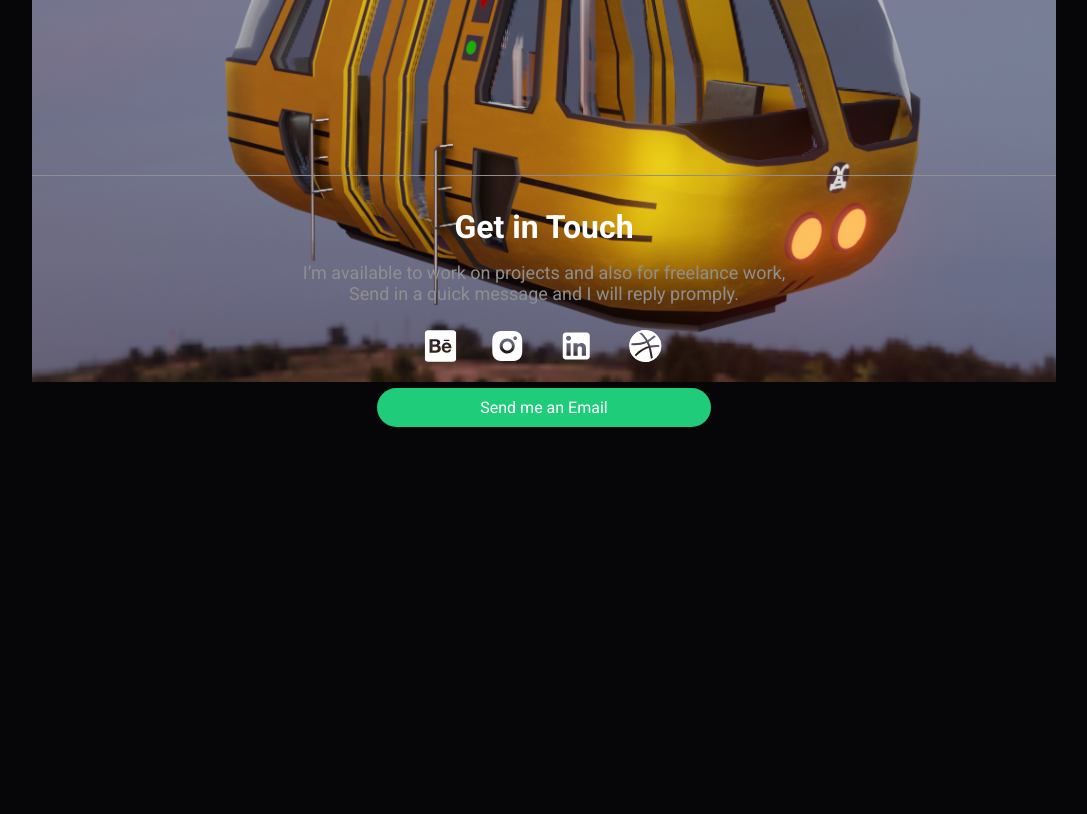
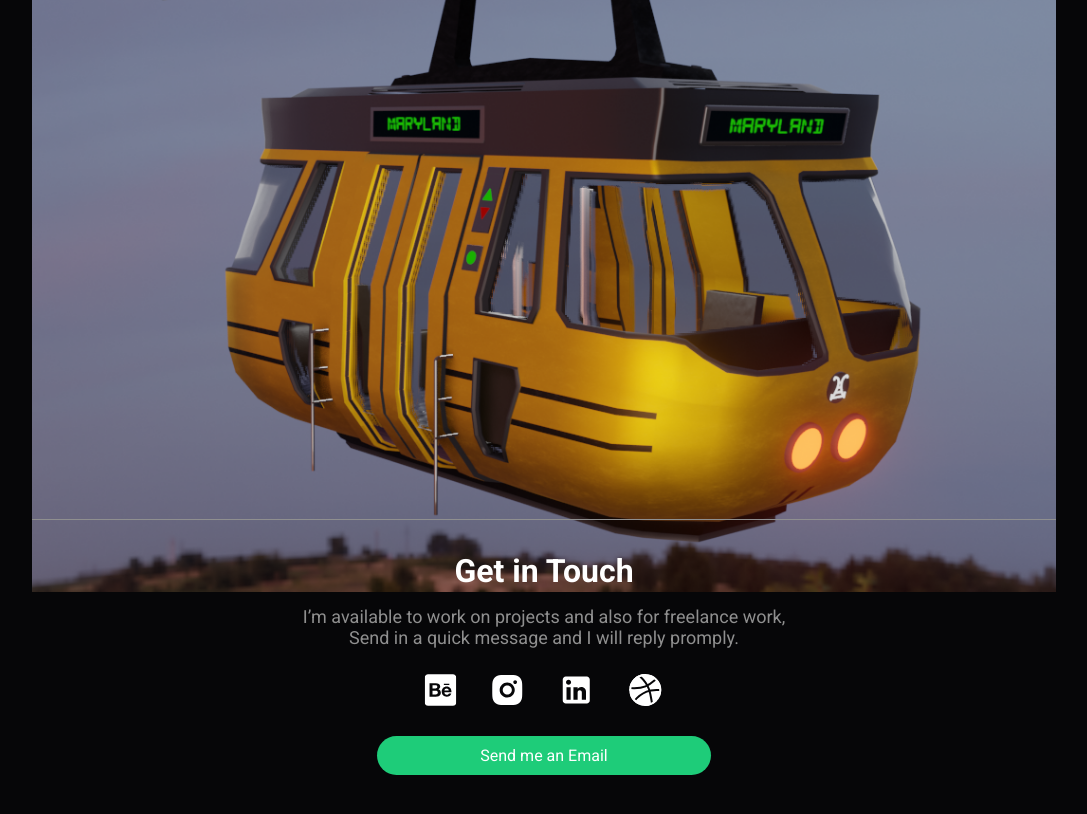
Before and after one commit to darrksyde/portfolio, a plain HTML site: page gallery.html in a window 1280 px wide. Shown: the part 1820-2634 px from the top of the page, without its empty margins (96-1183 px from the left). Before the commit the page ends 2343 px from the top, so only its background shows below. Drawn offline with Linux system fonts and the light colour scheme.

Commit message:
commit 1

```diff
--- a/gallery.html
+++ b/gallery.html
@@ -90,7 +90,7 @@
     </div>
 
     <!--footer-->
-    <footer>
+    <footer class="foot">
       <div class="saperator"></div>
       <div class="footer-group">
         <div class="contact">
@@ -101,10 +101,18 @@
           </p>
         </div>
         <div class="footer-links">
-          <img src="img/behance.svg" alt="" />
-          <img src="img/instagram.svg" alt="" />
-          <img src="img/linked_in.svg" alt="" />
-          <img src="img/dribbble.svg" alt="" />
+          <a href="https://www.behance.net/davidmesubi" target="_blank"
+            ><img src="img/behance.svg" alt=""
+          /></a>
+          <a href="https://www.instagram.com/yhunic_media/" target="_blank"
+            ><img src="img/instagram.svg" alt=""
+          /></a>
+          <a
+            href="https://www.linkedin.com/in/david-mesubi-b4360a1a1/"
+            target="_blank"
+            ><img src="img/linked_in.svg" alt=""
+          /></a>
+          <a href="" target="https://dribbble.com/yhunic"><img src="img/dribbble.svg" alt="" /></a>
         </div>
         <a href="mailto:davyz911@gmail.com" class="button">Send me an Email</a>
       </div>
--- a/style.css
+++ b/style.css
@@ -257,6 +257,7 @@
 spline-viewer{
   height: 80vh;
   margin-bottom: 100px;
+  width: 80vw;
 }
 
 #grad1 {
@@ -272,6 +273,7 @@
   align-items: center;
   gap: 0.75rem;
   margin-bottom: 2rem;
+  margin-top: 10rem;
 }
 
 .project-title {
@@ -309,7 +311,8 @@
 
 .full{
  width: 100%;
- max-height: 380px;
+ max-height: 450px;
+ min-height: 380px;
 }
 
 .full  a > img{
@@ -352,6 +355,7 @@
 /* footer*/
 footer{
   width: 100%;
+  margin-top: 4rem;
 }
 
 .footer-group{
@@ -549,6 +553,8 @@
     width: 10rem;
   }
 
+
+
   .footer-links img {
   width: 24px;
   height: 24px;
```
Also changed, not shown: about.html (+13 -5 lines), index.html (+2 -2 lines).
